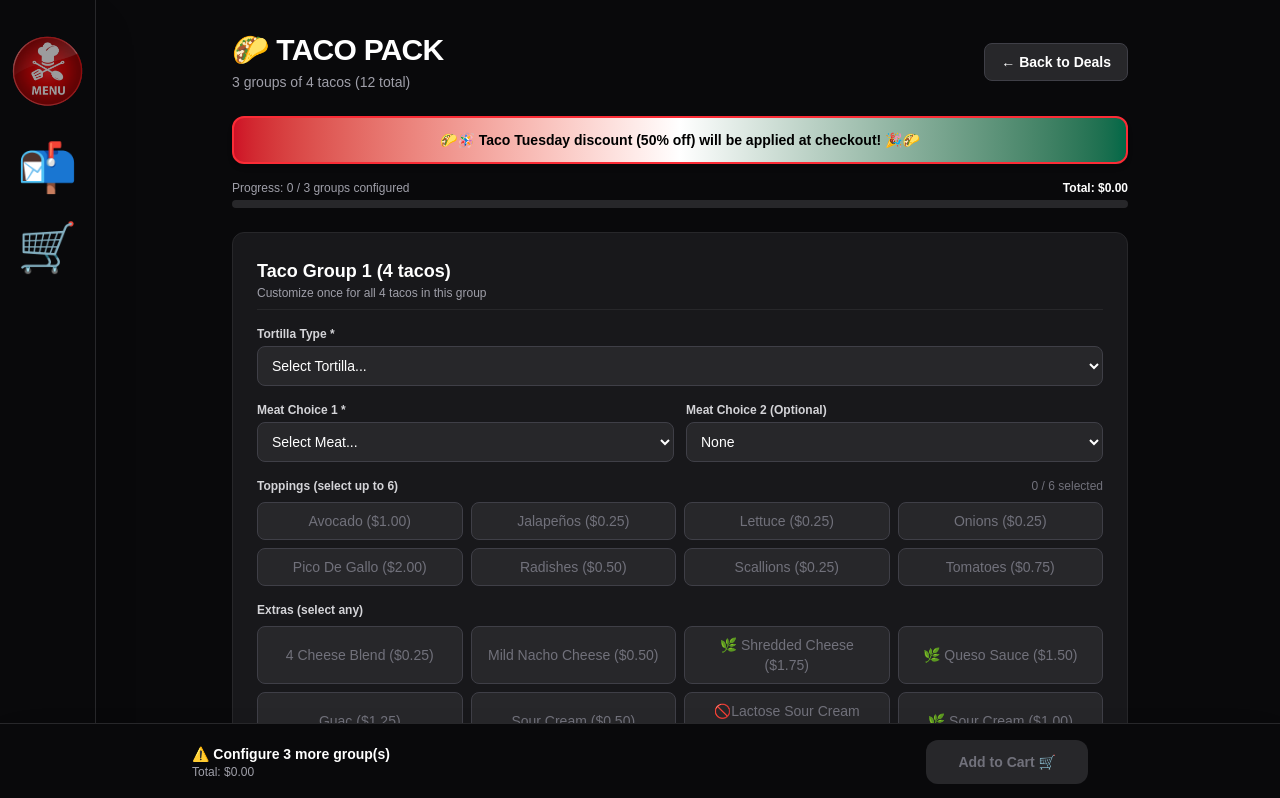
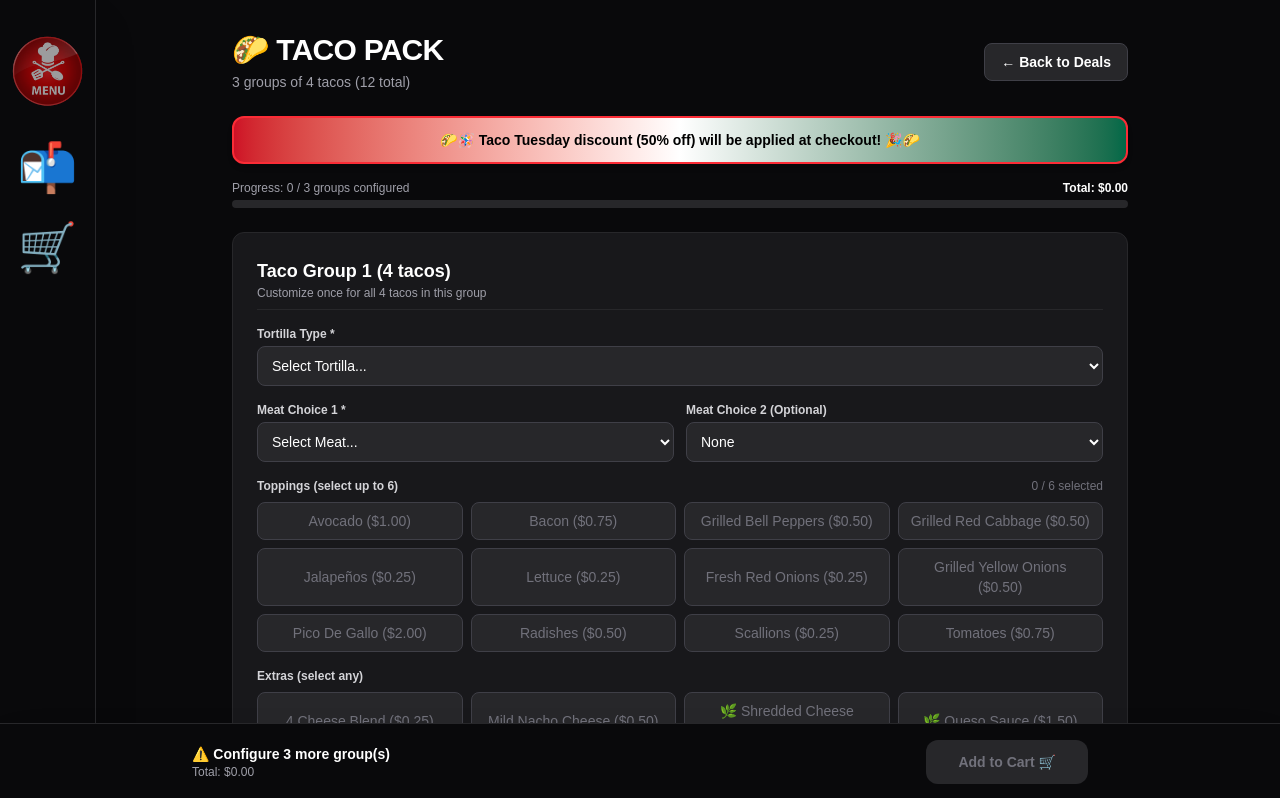
Before and after one commit to culinarycookout/culinary-cookout-app, a Next.js app: page /taco-deals/taco-pack in a window 1280 px wide. Shown: the top 798 px of the page. Built offline with nearby package versions, Linux system fonts and the light colour scheme.

Commit message:
tacos fixed1

```diff
--- a/app/taco-deals/[id]/page.js
+++ b/app/taco-deals/[id]/page.js
@@ -64,11 +64,16 @@ const MEAT_OPTIONS = [
   'Veggie Only',
 ];
 
+// ✅ UPDATED TOPPINGS MENU
 const TOPPING_OPTIONS = [
   'Avocado',
+  'Bacon',
+  'Grilled Bell Peppers',
+  'Grilled Red Cabbage',
   'Jalapeños',
   'Lettuce',
-  'Onions',
+  'Fresh Red Onions',
+  'Grilled Yellow Onions',
   'Pico De Gallo',
   'Radishes',
   'Scallions',
@@ -101,11 +106,16 @@ const MEAT_PRICES = {
   'Fried Fish': 3.00,
 };
 
+// ✅ UPDATED TOPPING PRICES
 const TOPPING_PRICES = {
   'Avocado': 1.00,
+  'Bacon': 0.75,
+  'Grilled Bell Peppers': 0.50,
+  'Grilled Red Cabbage': 0.50,
   'Jalapeños': 0.25,
   'Lettuce': 0.25,
-  'Onions': 0.25,
+  'Fresh Red Onions': 0.25,
+  'Grilled Yellow Onions': 0.50,
   'Pico De Gallo': 2.00,
   'Radishes': 0.50,
   'Scallions': 0.25,
```
